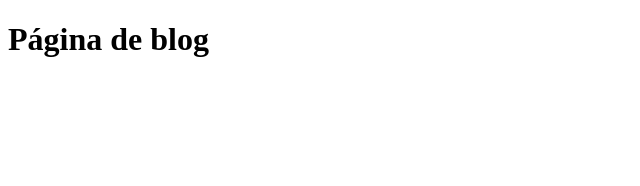
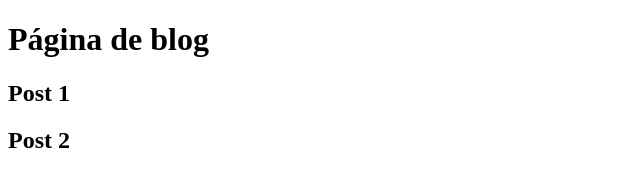
Before and after one commit to renatommjr/aulagithub, a plain HTML site: page blog.html in a window 1280 px wide. Shown: the whole page, without its empty margins (0-640 px from the left). Drawn offline with Linux system fonts and the light colour scheme.

Commit message:
update blog

```diff
--- a/blog.html
+++ b/blog.html
@@ -8,5 +8,7 @@
 </head>
 <body>
     <h1>Página de blog</h1>
+    <h2>Post 1</h2>
+    <h2>Post 2</h2>
 </body>
 </html>
```
